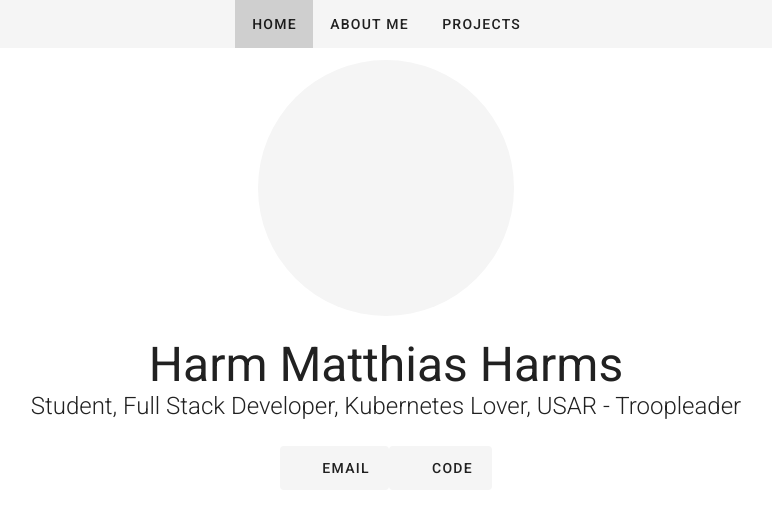
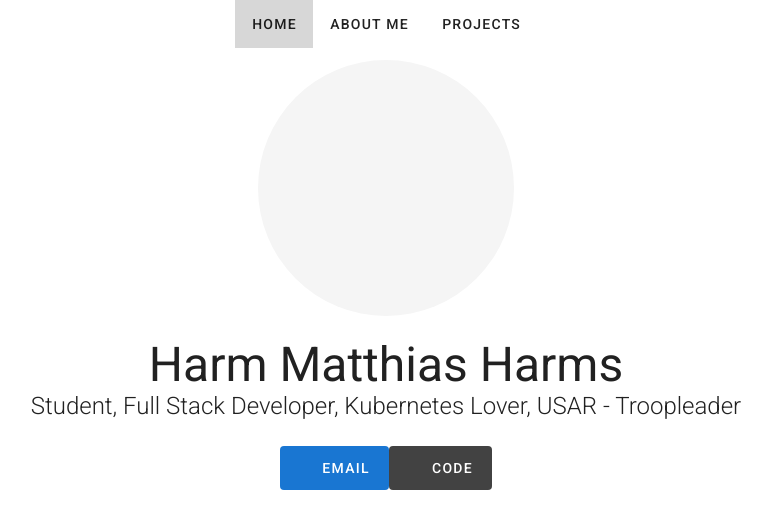
Before and after one commit to harm-matthias-harms/website, a Nuxt app: page / in a window 1280 px wide. Shown: the top 528 px of the page, without its empty margins (254-1026 px from the left). Built offline with nearby package versions, Linux system fonts and the light colour scheme.

Commit message:
upgrade dependencies

```diff
--- a/layouts/default.vue
+++ b/layouts/default.vue
@@ -1,6 +1,6 @@
 <template>
   <v-app>
-    <v-app-bar app flat dense color="grey lighten-4">
+    <v-app-bar app flat dense color="white">
       <v-spacer></v-spacer>
       <v-toolbar-items>
         <v-btn text to="/" nuxt>Home</v-btn>
--- a/nuxt.config.js
+++ b/nuxt.config.js
@@ -17,7 +17,7 @@ module.exports = {
       { rel: "icon", type: "image/x-icon", href: "/favicon.ico" },
       {
         rel: "stylesheet",
-        href: "https://fonts.googleapis.com/css?family=Roboto:300,400,500,700"
+        href: "https://fonts.googleapis.com/css?family=Lato:300,400,500,700"
       }
     ]
   },
@@ -55,7 +55,12 @@ module.exports = {
   },
   buildModules: ["@nuxtjs/vuetify"],
   vuetify: {
-    defaultAssets: { icons: "fa" },
+    defaultAssets: {
+      icons: "fa",
+      font: {
+        family: "Lato"
+      }
+    },
     loader: {
       progressiveImages: true
     }
--- a/package.json
+++ b/package.json
@@ -11,10 +11,10 @@
     "generate": "nuxt generate"
   },
   "dependencies": {
-    "nuxt": "^2.12.2"
+    "nuxt": "^2.13.3"
   },
   "devDependencies": {
-    "@fortawesome/fontawesome-free": "^5.13.0",
+    "@fortawesome/fontawesome-free": "^5.13.1",
     "@nuxtjs/vuetify": "^2.0.0-alpha.0",
     "gm": "^1.23.1"
   }
--- a/pages/index.vue
+++ b/pages/index.vue
@@ -18,10 +18,10 @@
       </v-row>
       <v-row>
         <v-col class="text-center">
-          <v-btn depressed large href="mailto:mail@matthiasharms.dev">
+          <v-btn depressed large color="primary" href="mailto:mail@matthiasharms.dev">
             <v-icon left>fa-envelope</v-icon>Email
           </v-btn>
-          <v-btn depressed large href="https://github.com/harm-matthias-harms" target="_blank">
+          <v-btn depressed large color="secondary" href="https://github.com/harm-matthias-harms" target="_blank">
             <v-icon left>fab fa-github</v-icon>Code
           </v-btn>
         </v-col>
```
Also changed, not shown: 1 other file (tests, documents, lock files or other folders).
